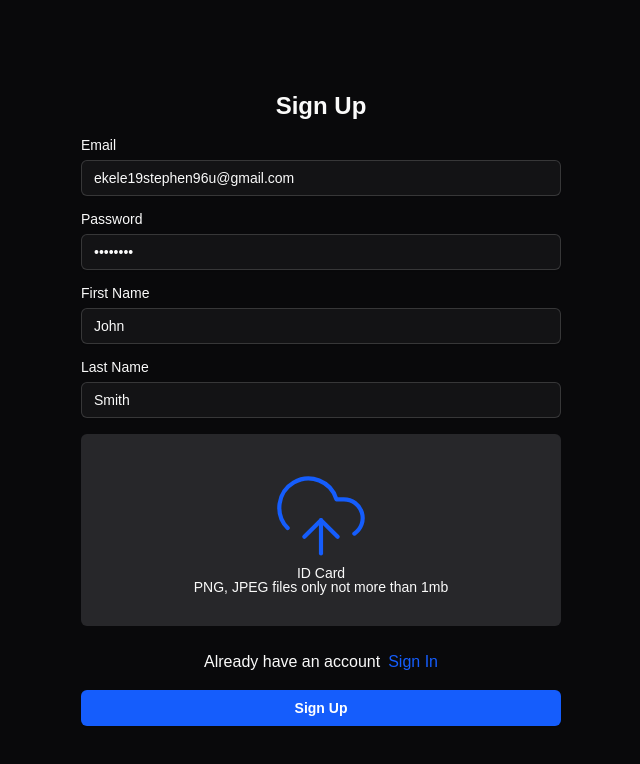
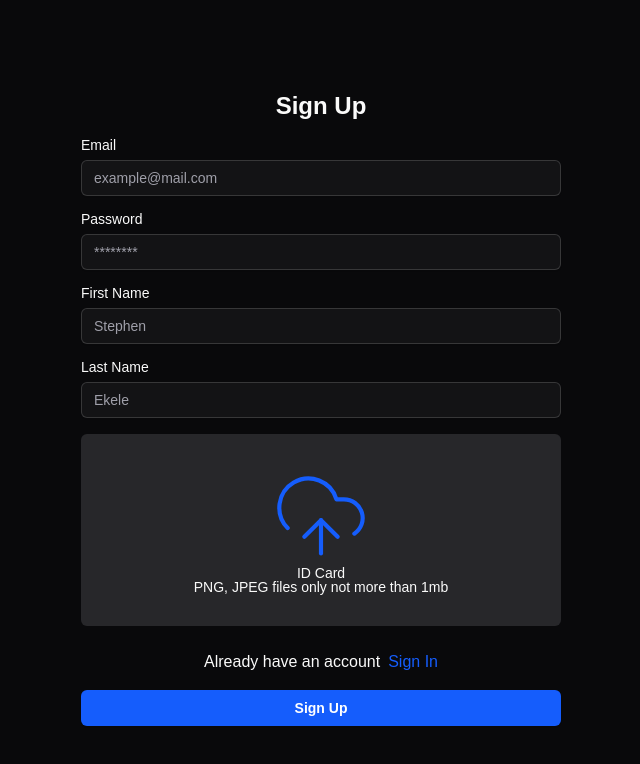
Before and after one commit to SirAges/Readora, a Next.js app: page /auth/sign-up in a window 1280 px wide. Shown: the top 764 px of the page, without its empty margins (319-959 px from the left). Built offline with nearby package versions, Linux system fonts and the light colour scheme; no server answers; a web font is replaced by a local one.

Commit message:
Update page.tsx

```diff
--- a/src/app/(auth)/auth/sign-up/page.tsx
+++ b/src/app/(auth)/auth/sign-up/page.tsx
@@ -38,10 +38,10 @@ export default function Home() {
         onSubmit={onSubmit}
         isLoading={isLoading}
         defaultValues={{
-          email: "ekele19stephen96u@gmail.com",
-          password: "password",
-          firstName: "John",
-          lastName: "Smith",
+          email: "",
+          password: "",
+          firstName: "",
+          lastName: "",
           idCardUrl: "file",
         }}
         name="sign_up"
```
